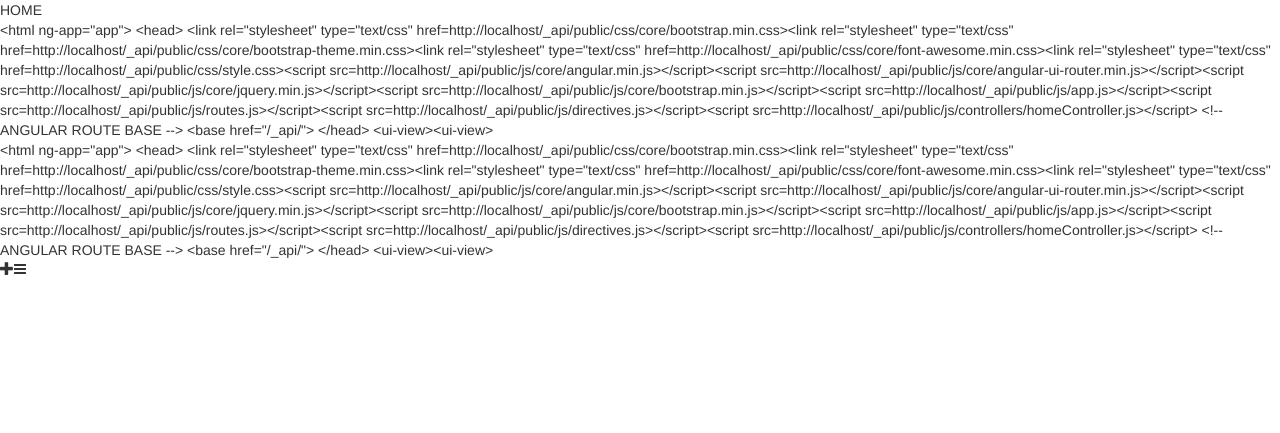
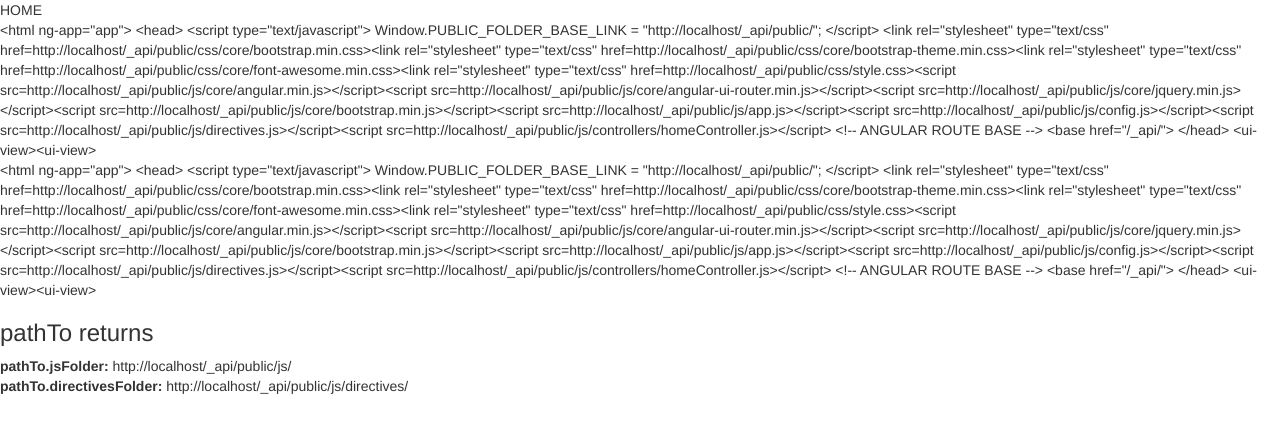
Before and after one commit to eunaka/_api, a PHP site: page /folder/ in a window 1280 px wide. Shown: the top 433 px of the page. Run offline with PHP 8.4, Linux system fonts and the light colour scheme.

Commit message:
added  and

```diff
--- a/index.php
+++ b/index.php
@@ -84,6 +84,9 @@ require_once PUBLIC_PATH.$include_file.'.php';
 ?>
 <html ng-app="app">
 <head>
+	<script type="text/javascript">
+		Window.PUBLIC_FOLDER_BASE_LINK = "<?=PUBLIC_LINK?>";
+	</script>
 	<?php
 	# Function to simplificate the include of a file.
 	function include_file($type, $link){
@@ -126,6 +129,6 @@ require_once PUBLIC_PATH.$include_file.'.php';
 	}
 	?>
 	<!-- ANGULAR ROUTE BASE -->
-	<base href="<?= "/".$localhost_suffix."/" ?>">
+	<base href="<?= "/".((empty($localhost_suffix))?null:$localhost_suffix."/") ?>">
 </head>
 <ui-view><ui-view>
--- a/public/includes.php
+++ b/public/includes.php
@@ -37,7 +37,7 @@ $load['js']['core'][] = 'bootstrap.min';
  * --------------------------------------------------
  */
 $load['js'][] = 'app';
-$load['js'][] = 'routes';
+$load['js'][] = 'config';
 $load['js'][] = 'directives';
 
 /* --------------------------------------------------
--- /dev/null
+++ b/public/js/config.js
@@ -0,0 +1,38 @@
+/* ------------------------------
+ * Module config
+ * ------------------------------
+ */
+app.config(function($stateProvider, $locationProvider, $urlRouterProvider, $pathToProvider){
+	/*Friendly URL correction*/
+ 	$locationProvider.html5Mode(true);
+
+	/*Constant paths to public sub-folders*/
+ 	$pathToProvider
+		.addPath({
+			name:"jsFolder",
+			folder:"js"
+		})
+		.addPath({
+			name:"directivesFolder",
+			folder:"directives",
+			parent:"jsFolder"
+		})
+		.addPath({
+			name:"viewsFolder",
+			folder:"views"
+		});
+
+	/*Getting the paths defined by pathToProvider*/
+	var pathTo = $pathToProvider.$get();
+
+	/*UI-Router states*/
+	$stateProvider
+		.state({
+			name: 'home',
+			url:'/',
+			templateUrl: pathTo.viewsFolder+'home.php',
+			controller: 'HomeController'
+		});
+
+ 	$urlRouterProvider.otherwise('/');
+});
--- a/public/js/controllers/homeController.js
+++ b/public/js/controllers/homeController.js
@@ -1,6 +1,11 @@
-app.controller('HomeController', function($scope, $state, $http){
+app.controller('HomeController', function($scope, $state, $http, $pathTo){
 	$scope.home = "HOME";
 
+	/*pathTo Test*/
+	$scope.jsFolder = $pathTo.jsFolder;
+	$scope.directivesFolder = $pathTo.directivesFolder;
+
+	/*BackEnd return test*/
 	$scope.return;
 	$scope.return2;
 
--- a/public/js/directives.js
+++ b/public/js/directives.js
@@ -1,5 +1,5 @@
 app
-.directive('modal', function() {
+.directive('modal', function($pathTo) {
 	return {
 		restrict: 'AE',
 		scope: {
@@ -8,7 +8,7 @@ app
 			title: '@modalTitle',
 		},
 		transclude: true,
-		templateUrl: directivesPath+'modal.html'
+		templateUrl: $pathTo.directivesFolder+'modal.html'
 	};
 })
 ;
--- a/public/views/home.php
+++ b/public/views/home.php
@@ -1,4 +1,6 @@
 {{home}}<br>
 {{return}}<br>
 {{return2}}<br>
-<span class="glyphicon glyphicon-plus"></span><span class="fa fa-bars"></span>
+<h3>pathTo returns</h3>
+<strong>pathTo.jsFolder:</strong> {{jsFolder}}<br>
+<strong>pathTo.directivesFolder:</strong> {{directivesFolder}}<br>
```
Also changed, not shown: public/js/app.js.
